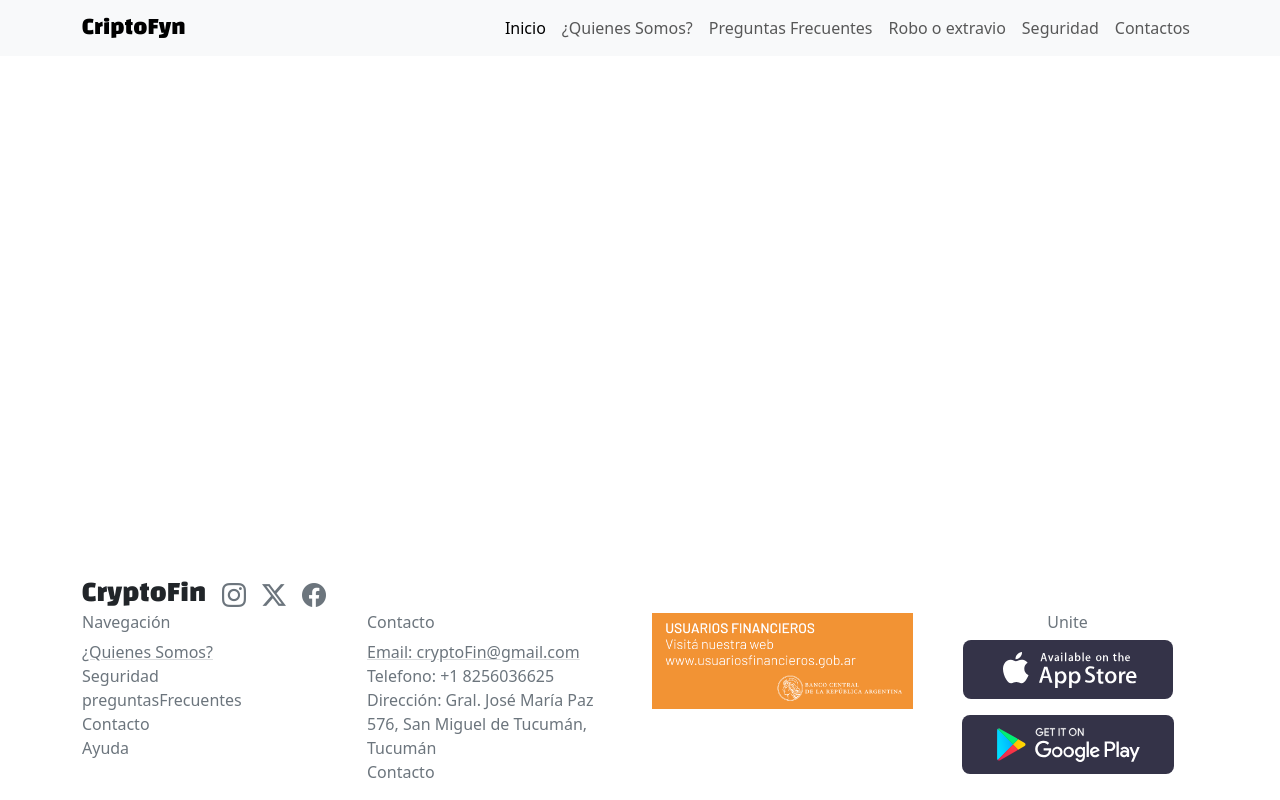
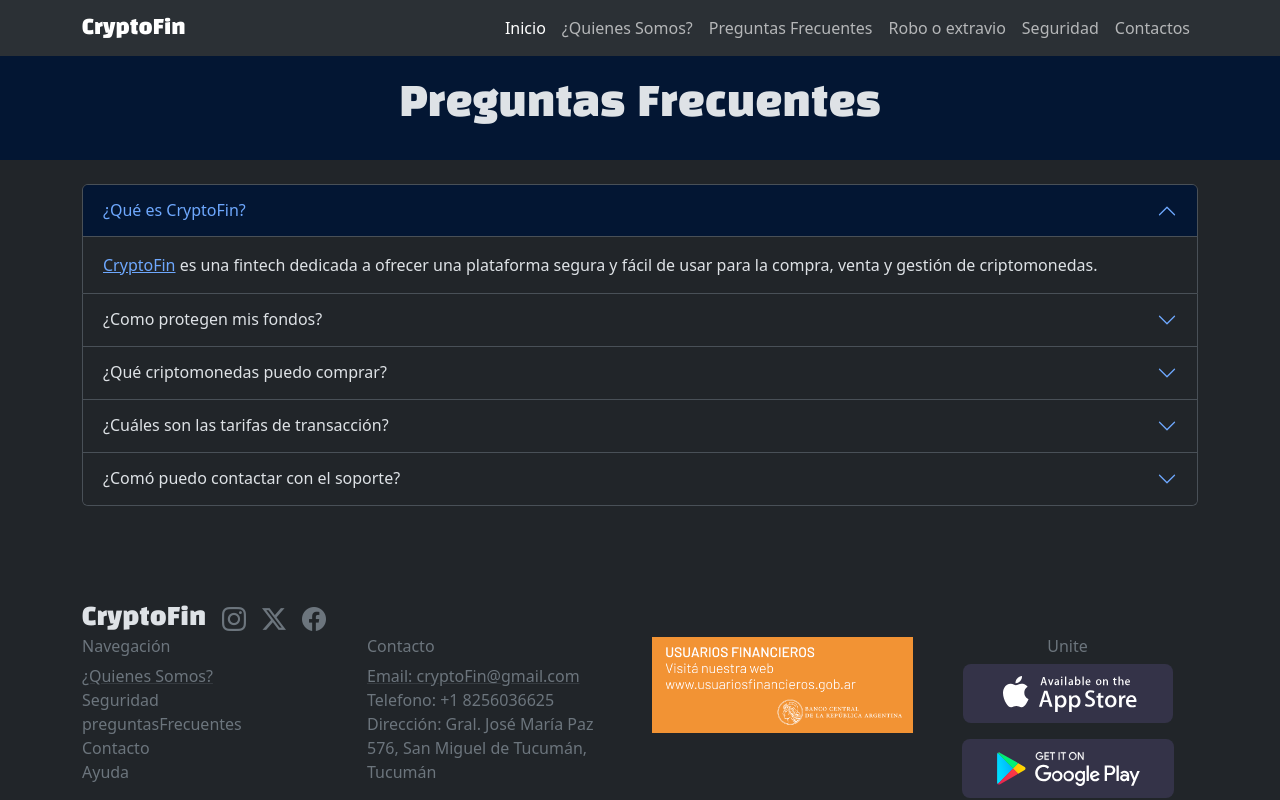
Before and after one commit to santigonzalez603/cryptoFinc11, a plain HTML site: page pages/preguntasFrecuentes.html in a window 1280 px wide. Drawn offline with nearby package versions, Linux system fonts and the light colour scheme.

Commit message:
agregue un section en la rama preguntas frecuentes

```diff
--- a/pages/preguntasFrecuentes.html
+++ b/pages/preguntasFrecuentes.html
@@ -1,5 +1,5 @@
 <!DOCTYPE html>
-<html lang="en">
+<html lang="es" data-bs-theme="dark">
 <head>
     <meta charset="UTF-8">
     <meta name="viewport" content="width=device-width, initial-scale=1.0">
@@ -11,7 +11,7 @@
     <header>
         <nav class="navbar navbar-expand-lg bg-body-tertiary">
         <div class="container">
-          <a class="navbar-brand marca" href="../index.html">CriptoFyn</a>
+          <a class="navbar-brand marca" href="../index.html">CryptoFin</a>
           <button class="navbar-toggler" type="button" data-bs-toggle="collapse" data-bs-target="#navbarSupportedContent" aria-controls="navbarSupportedContent" aria-expanded="false" aria-label="Toggle navigation">
             <span class="navbar-toggler-icon"></span>
           </button>
@@ -38,8 +38,76 @@
         </div>
       </nav>
     </header>
-    <main></main>
-    <footer>
+    <main>
+      <section class="bg-primary-subtle py-4">
+        <h1 class="marca text-center">Preguntas Frecuentes</h1>
+      </section>
+      <section class="container my-4">
+        <div class="accordion" id="accordionE">
+          <div class="accordion-item">
+            <h2 class="accordion-header">
+              <button class="accordion-button" type="button" data-bs-toggle="collapse" data-bs-target="#panelsStayOpen-collapseOne" aria-expanded="true" aria-controls="panelsStayOpen-collapseOne">
+                ¿Qué es CryptoFin?
+              </button>
+            </h2>
+            <div id="panelsStayOpen-collapseOne" class="accordion-collapse collapse show">
+              <div class="accordion-body">
+                <a href="../index.html">CryptoFin</a> es una fintech dedicada a ofrecer una plataforma segura y fácil de usar para la compra, venta y gestión de criptomonedas.
+              </div>
+            </div>
+          </div>
+          <div class="accordion-item">
+            <h2 class="accordion-header">
+              <button class="accordion-button collapsed" type="button" data-bs-toggle="collapse" data-bs-target="#panelsStayOpen-collapseTwo" aria-expanded="false" aria-controls="panelsStayOpen-collapseTwo">
+               ¿Como protegen mis fondos?
+              </button>
+            </h2>
+            <div id="panelsStayOpen-collapseTwo" class="accordion-collapse collapse">
+              <div class="accordion-body">
+                Utilizamos medidas de seguridad de nivel bancario, incluyendo autenticación de dos factores y encriptación avanzada, para proteger tus activos.
+              </div>
+            </div>
+          </div>
+          <div class="accordion-item">
+            <h2 class="accordion-header">
+              <button class="accordion-button collapsed" type="button" data-bs-toggle="collapse" data-bs-target="#panelsStayOpen-collapseThree" aria-expanded="false" aria-controls="panelsStayOpen-collapseThree">
+                ¿Qué criptomonedas puedo comprar?
+              </button>
+            </h2>
+            <div id="panelsStayOpen-collapseThree" class="accordion-collapse collapse">
+              <div class="accordion-body">
+                Ofrecemos una amplia variedad de criptomonedas, incluyendo Bitcoin, Ethereum, Litecoin, y muchas más.
+              </div>
+            </div>
+          </div>
+          <div class="accordion-item">
+            <h2 class="accordion-header">
+              <button class="accordion-button collapsed" type="button" data-bs-toggle="collapse" data-bs-target="#panelsStayOpen-collapseFour" aria-expanded="false" aria-controls="panelsStayOpen-collapseFour">
+                ¿Cuáles son las tarifas de transacción?
+              </button>
+            </h2>
+            <div id="panelsStayOpen-collapseFour" class="accordion-collapse collapse">
+              <div class="accordion-body">
+               Nuestras tarifas son competitivas y transparentes. Consulta nuestra página de tarifas para más detalles.
+              </div>
+            </div>
+          </div>
+          <div class="accordion-item">
+            <h2 class="accordion-header">
+              <button class="accordion-button collapsed" type="button" data-bs-toggle="collapse" data-bs-target="#panelsStayOpen-collapseFive" aria-expanded="false" aria-controls="panelsStayOpen-collapseFive">
+                ¿Comó puedo contactar con el soporte?
+              </button>
+            </h2>
+            <div id="panelsStayOpen-collapseFive" class="accordion-collapse collapse">
+              <div class="accordion-body">
+               Nuestro equipo de soporte está disponible 24/7 a tráves de chat en vivo, correo electrónico y teléfono.
+              </div>
+            </div>
+          </div>
+        </div>
+      </section>
+    </main>
+    <footer class="bg-dark">
         <div class="container">
         <div class="d-flex gap-3">
             <h4 class="marca align-self-center mb-0">CryptoFin</h4>
@@ -52,7 +120,7 @@
                 <h6 class="text-secondary">Navegación</h6>
                 <ul class="list-unstyled">
                     <li><a href="quienesSomos.html" class="link-secondary link-underline-opacity-25 link-underline-opacity-100-hover">¿Quienes Somos?</a></li>
-                    <li><a href="#" class="link-secondary link-underline-opacity-0">Seguridad</a></li>
+                    <li><a href="error404.html" class="link-secondary link-underline-opacity-0">Seguridad</a></li>
                     <li><a href="preguntasFrecuentes.html" class="link-secondary link-underline-opacity-0">preguntasFrecuentes</a></li>
                     <li><a href="contactos.html" class="link-secondary link-underline-opacity-0">Contacto</a></li>
                     <li><a href="error404.html" class="link-secondary link-underline-opacity-0">Ayuda</a></li>
@@ -64,8 +132,6 @@
                     <li><a href="error404.html" class="link-secondary link-underline-opacity-25 link-underline-opacity-100-hover">Email: cryptoFin@gmail.com</a></li>
                     <li><a href="error404.html" class="link-secondary link-underline-opacity-0">Telefono: +1 8256036625</a></li>
                     <li><a href="https://maps.app.goo.gl/gf4MW3TFYr9LGLHT8" target="_blank" class="link-secondary link-underline-opacity-0">Dirección: Gral. José María Paz 576, San Miguel de Tucumán, Tucumán</a></li>
-                    <li><a href="#" class="link-secondary link-underline-opacity-0"></a></li>
-                    <li><a href="#" class="link-secondary link-underline-opacity-0">Contacto</a></li>
                 </ul>
             </article>
             <article class="col-12 col-md-6 col-lg-3 text-center justify-content-center justify-content-md-start"><a href="error404.html"><img src="../img/usuariosfinancieros.png" class="w-100 mb-3" alt="logo usuarios financieros"></a></article>
```
Also changed, not shown: index.html (+2 -2 lines), pages/contactos.html (+2 -2 lines), pages/error404.html (+1 -1 lines), pages/quienesSomos.html (+2 -2 lines).
